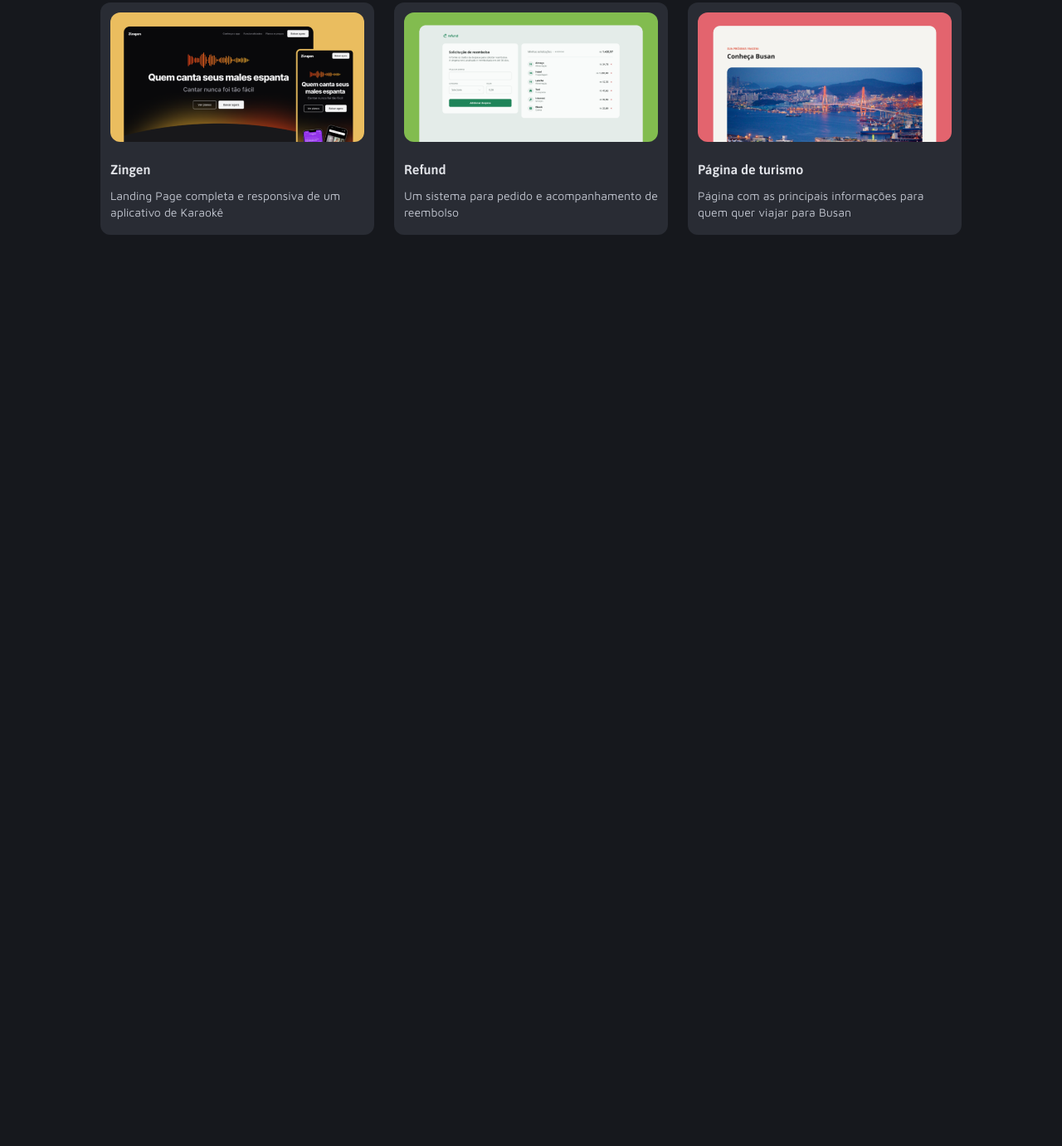
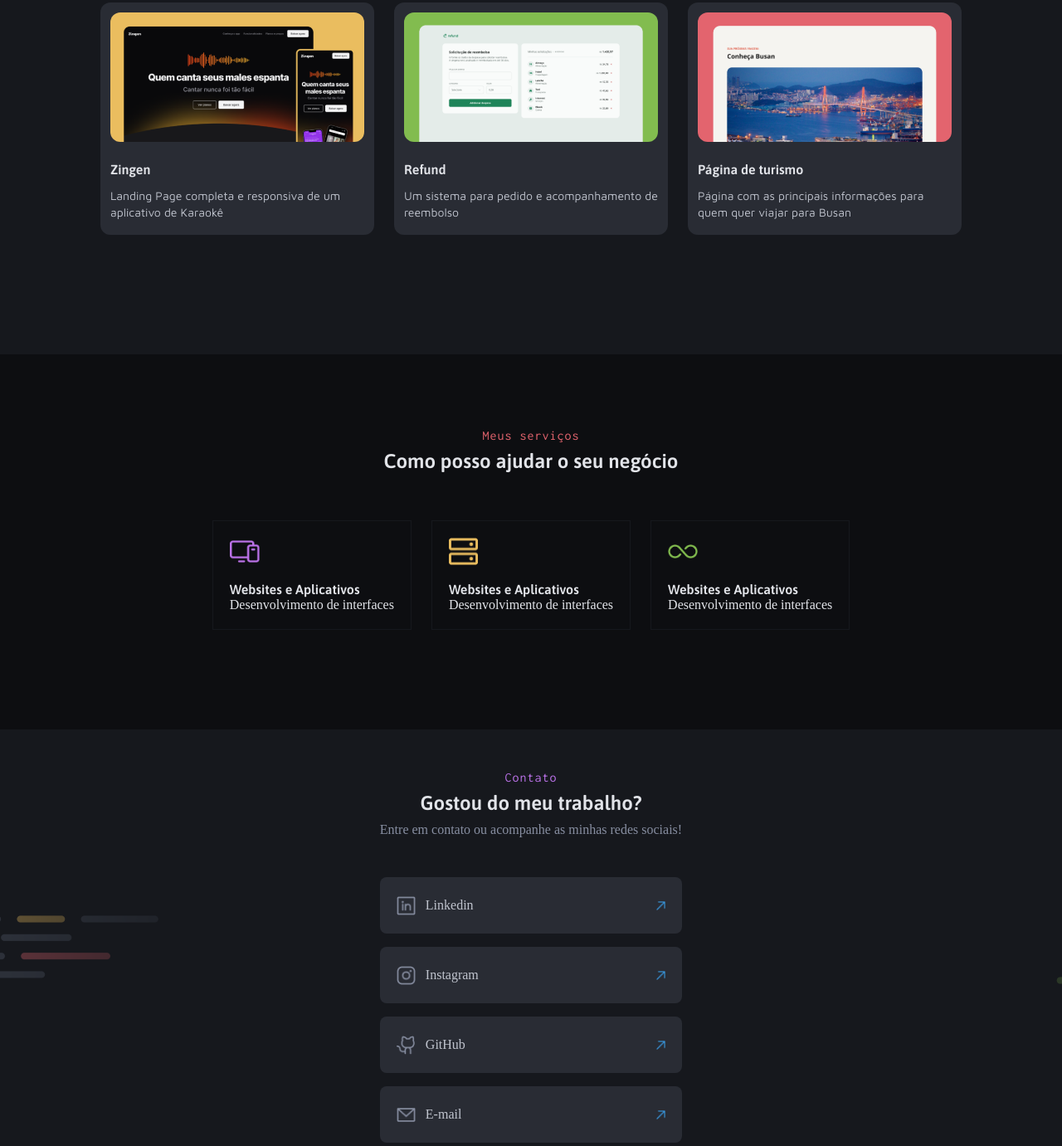
Before and after one commit to leandrosani/portfolio-dev, a plain HTML site: page index.html in a window 1280 px wide. Shown: the part 1201-2582 px from the top of the page at 83% size. Before the commit the page ends 1628 px from the top, so only its background shows below. Drawn offline with Linux system fonts and the light colour scheme.

Commit message:
finalizando o projeto

```diff
--- a/index.html
+++ b/index.html
@@ -60,7 +60,7 @@
   </header>
 
   <main class="flex flex-column align-center">
-    <section id="work" class="container flex flex-column align-center">
+    <section id="work" class="container">
       <header class="flex flex-column align-center">
         <span class="color-red sub-header">Meu trabalho</span>
         <h2>Veja os projetos em destaque</h2>
@@ -126,7 +126,79 @@
           </div>
         </article>
       </div><!--grid-->
-    </section>
+    </section><!--work-->
+
+    <section id="services" class="container">
+      <header class="flex flex-column align-center">
+        <span class="color-red sub-header">Meus serviços</span>
+        <h2>Como posso ajudar o seu negócio</h2>
+      </header>
+
+      <div class="flex gap-24 justify-center">
+        <article>
+          <img src="./assets/icons/PC.png" alt="">
+          <h3>Websites e Aplicativos</h3>
+          <p>
+            Desenvolvimento de interfaces
+          </p>
+        </article>
+
+        <article>
+          <img src="./assets/icons/API BD.png" alt="">
+          <h3>Websites e Aplicativos</h3>
+          <p>
+            Desenvolvimento de interfaces
+          </p>
+        </article>
+
+        <article>
+          <img src="./assets/icons/DEV.png" alt="">
+          <h3>Websites e Aplicativos</h3>
+          <p>
+            Desenvolvimento de interfaces
+          </p>
+        </article>
+      </div>
+
+    </section><!--services-->
+
+    <section id="contact" class="flex justify-center">
+      <div class="container">
+        <header class="flex flex-column">
+          <span class="color-purple sub-header">Contato</span>
+          <h2>Gostou do meu trabalho? </h2>
+          <p>
+            Entre em contato ou acompanhe as minhas redes sociais!
+          </p>
+        </header>
+
+        <div class="flex flex-column align-center">
+          <article class="">
+            <img src="./assets/icons/f-linkedin.png" alt="">
+            <p>Linkedin</p>
+            <img class="seta" src="./assets/icons/f-seta.png" alt="">
+          </article>
+
+          <article>
+            <img src="./assets/icons/f-instagram.png" alt="">
+            <p>Instagram</p>
+            <img class="seta" src="./assets/icons/f-seta.png" alt="">
+          </article>
+
+          <article>
+            <img src="./assets/icons/f-git.png" alt="">
+            <p>GitHub</p>
+            <img class="seta" src="./assets/icons/f-seta.png" alt="">
+          </article>
+
+          <article>
+            <img src="./assets/icons/f-email.png" alt="">
+            <p>E-mail</p>
+            <img class="seta" src="./assets/icons/f-seta.png" alt="">
+          </article>
+        </div>
+      </div>
+    </section><!--contact-->
   </main>
 </body>
 </html>
--- a/style/sections.css
+++ b/style/sections.css
@@ -1,4 +1,4 @@
-#work {
+section#work {
   margin-bottom: 144px;
 
   header {
@@ -35,3 +35,92 @@
     }
   }
 }
+
+section#services {
+  width: 100%;
+  background-color: var(--gray-600);
+  padding-bottom: 120px;
+
+  header {
+    margin-block: 88px 56px;
+    gap: 8px;
+  }
+
+  article {
+    max-width: 280px;
+    max-height: 155px;
+    border: 1px solid var(--gray-500);
+    display: flex;
+    flex-direction: column;
+    justify-content: center;
+    padding: 20px;
+
+    img {
+      width: 36px;
+      height: 33px;
+      margin-bottom: 20px;
+      object-fit: contain;
+    }
+  }
+}
+
+section#contact {
+  background-repeat: no-repeat;
+  background-size: cover;
+  width: 100%;
+  height: 787px;
+  background-image: url(../assets/Background_Contacts.png);
+
+  header{
+    width: 100%;
+    gap: 8px;
+
+    span {
+      display: block;
+      text-align: center;
+    }
+
+    h2 {
+      text-align: center;
+    }
+
+    p {
+      text-align: center;
+      color: var(--gray-300);
+    }
+  }
+
+  div {
+    gap: 16px;
+    margin-top: 48px;
+  }
+
+  article {
+    width: 100%;
+    max-width: 400px;
+    height: 68px;
+    display: flex;
+    align-items: center;
+    background-color: var(--gray-400);
+    gap: 12px;
+    border-radius: 8px;
+    padding: 20px;
+
+    img {
+      width: 23px;
+      height: 23px;
+      object-fit: contain;
+    }
+
+    p {
+      color: var(--gray-200);
+    }
+
+    .seta {
+      width: 11.25px;
+      height: 11.25px;
+      object-fit: contain;
+      margin-left: auto;
+    }
+  }
+}
--- a/style/utility.css
+++ b/style/utility.css
@@ -42,7 +42,6 @@
 
 .text-sm {
   font: var(--text-sm);
-
 }
 
 /*COLORS*/
@@ -61,6 +60,10 @@
 
 .color-green {
   color: var(--green);
+}
+
+.color-purple {
+  color: var(--purple);
 }
 
 .gray-200 {
```
Also changed, not shown: assets/icons/API BD.png (added), assets/icons/DEV.png (added), assets/icons/PC.png (added), assets/icons/f-email.png (added), assets/icons/f-git.png (added), assets/icons/f-instagram.png (added), assets/icons/f-linkedin.png (added), assets/icons/f-seta.png (added).
